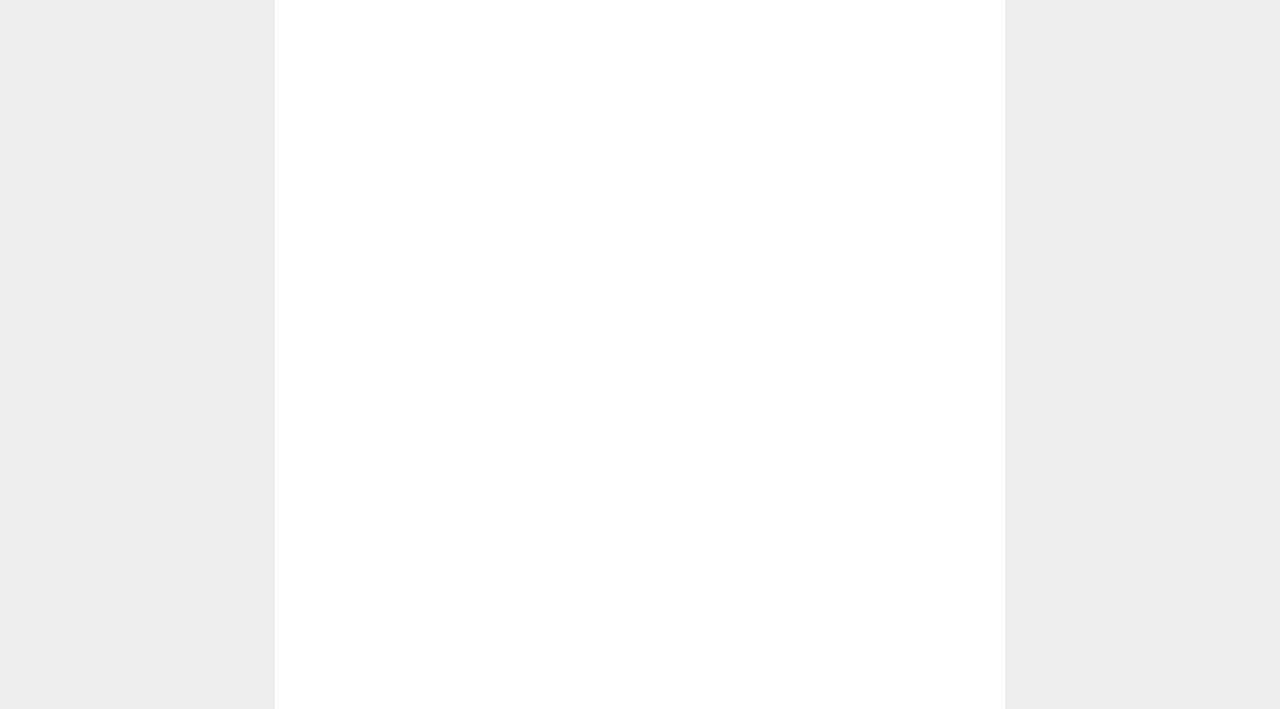
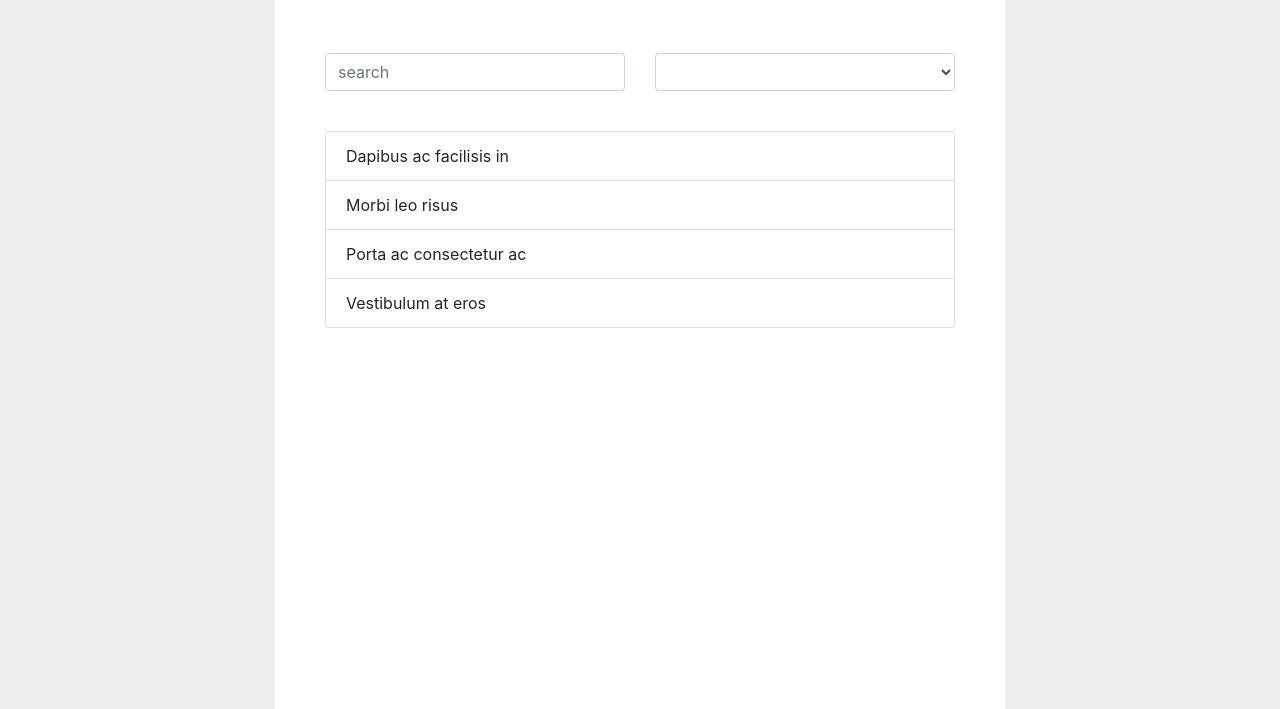
Before and after one commit to Tosin17/RegistrationAppNode, a website: page index.html in a window 1280 px wide. Shown: the part 146-855 px from the top of the page. Drawn offline with nearby package versions, Linux system fonts and the light colour scheme.

Commit message:
Populates students list from the server

```diff
--- a/app/views/students-list.html
+++ b/app/views/students-list.html
@@ -1,5 +1,36 @@
 <h1 class="page-name">{{ pageName }}</h1>
     <br><br>
     <div class="students-list">
-
+       <div class="row">
+           <div class="form-group col-6">
+               <input type="text" class="form-control" id="fname" name="search" ng-model="student.search" placeholder="search" pattern="[A-Za-z]{1,}" required>
+               <small ng-show="frm.firstname.$dirty && frm.firstname.$error.required" class="error-field form-text text-muted">This field is required</small>
+               <small ng-show="frm.firstname.$dirty && frm.firstname.$error.pattern" class="error-field form-text text-muted">Your first name should have only letters</small>
+           </div>
+           <div class="form-group col-6">
+               <select type="text" class="form-control" id="filter" name="firstname" ng-model="student.filter" placeholder="Filter" pattern="[A-Za-z]{1,}" required>
+                   <option value="">Filter by:</option>
+                   <option value=""></option>
+                   <option value=""></option>
+                   <option value=""></option>
+               </select>
+               <small ng-show="frm.firstname.$dirty && frm.firstname.$error.required" class="error-field form-text text-muted">This field is required</small>
+               <small ng-show="frm.firstname.$dirty && frm.firstname.$error.pattern" class="error-field form-text text-muted">Your first name should have only letters</small>
+           </div>
+       </div>
+        <br>
+        <ul class="list-group">
+            <li class="list-group-item">
+                Dapibus ac facilisis in
+            </li>
+            <li class="list-group-item">
+                Morbi leo risus
+            </li>
+            <li class="list-group-item">
+                Porta ac consectetur ac
+            </li>
+            <li class="list-group-item">
+                Vestibulum at eros
+            </li>
+        </ul>
     </div>
```
Also changed, not shown: Readme.txt.
